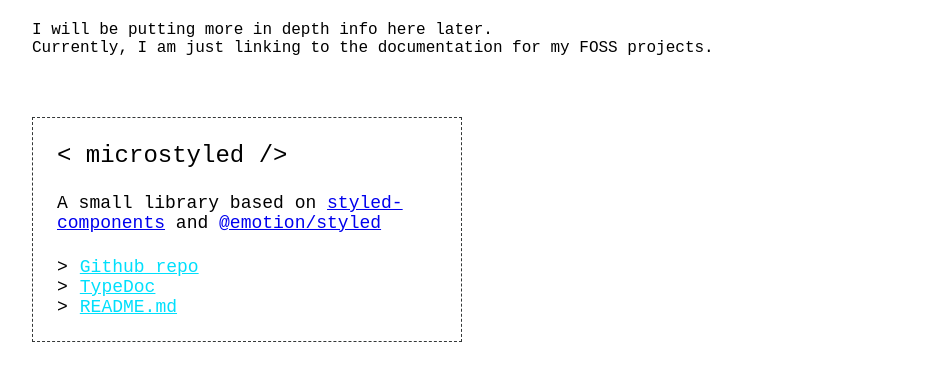
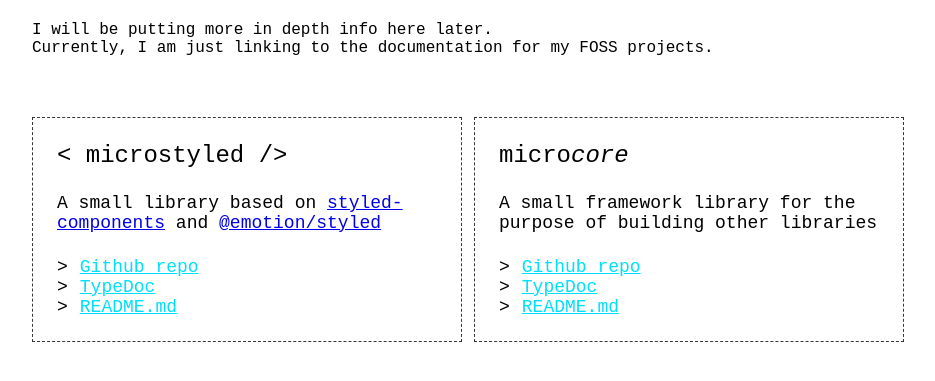
Before and after one commit to caffed/caffed.github.io, a plain HTML site: page index.html in a window 1280 px wide. Shown: the part 137-518 px from the top of the page, without its empty margins (8-943 px from the left). Drawn offline with Linux system fonts and the light colour scheme; a web font is replaced by a local one.

Commit message:
CM: adding microcore to projects list

```diff
--- a/index.html
+++ b/index.html
@@ -89,6 +89,23 @@
               <span class="project-link-icon">></span><span class="project-link-anchor"><a href="https://github.com/caffed/microstyled/blob/main/README.md">README.md</a></span>
             </div>
           </div>
+          <div class="project">
+            <div class="project-title">
+              <span>micro</span><i>core</i>
+            </div>
+            <div class="project-desc">
+              A small framework library for the purpose of building other libraries
+            </div>
+            <div class="project-link">
+              <span class="project-link-icon">></span><span class="project-link-anchor"><a href="https://github.com/caffed/microcore">Github repo</a></span>
+            </div>
+            <div class="project-link">
+              <span class="project-link-icon">></span><span class="project-link-anchor"><a href="https://github.com/caffed/microcore/blob/main/docs/modules.md">TypeDoc</a></span>
+            </div>
+            <div class="project-link">
+              <span class="project-link-icon">></span><span class="project-link-anchor"><a href="https://github.com/caffed/microcore/blob/main/README.md">README.md</a></span>
+            </div>
+          </div>
         </div>
       </div>
     </main>
```
